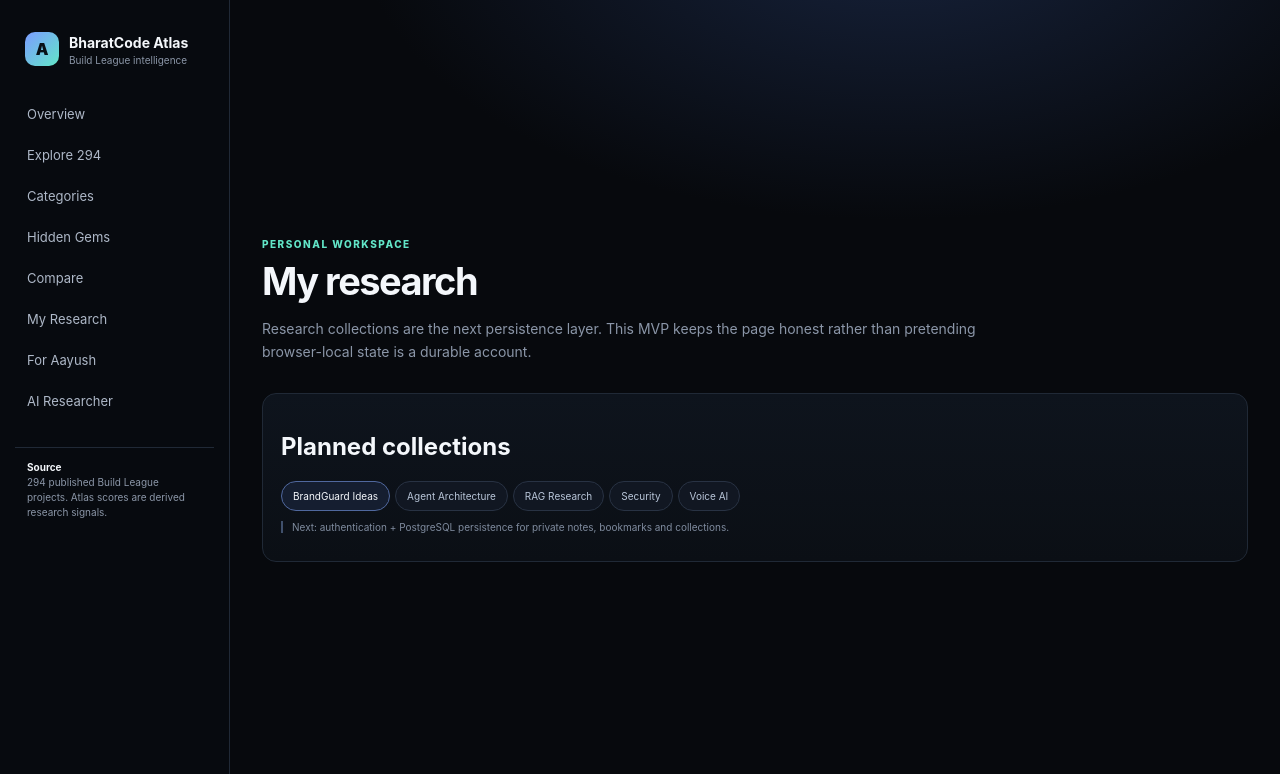
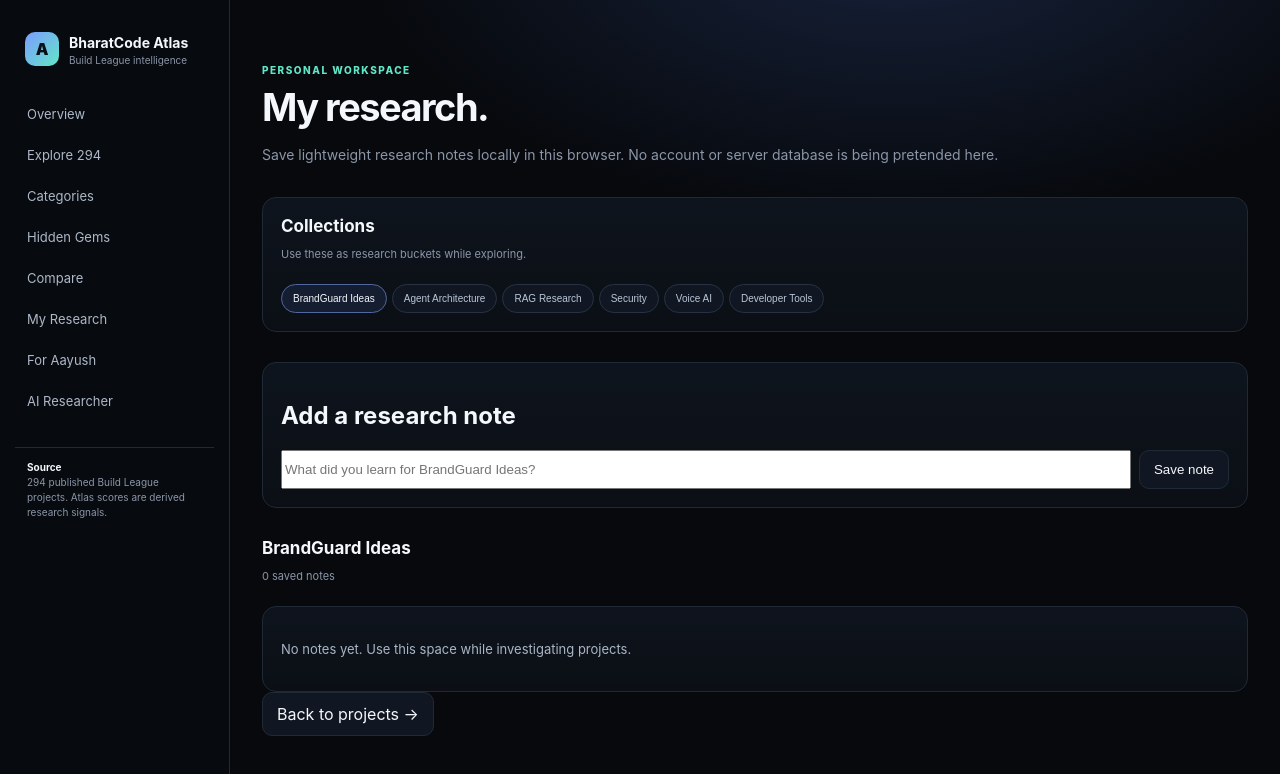
Before and after one commit to aayush-as69/BharatCode-Atlas, a Next.js app: page /research in a window 1280 px wide. Shown: the top 774 px of the page. Built offline with nearby package versions, Linux system fonts and the light colour scheme.

Commit message:
Add local research workspace

```diff
--- a/app/research/page.jsx
+++ b/app/research/page.jsx
@@ -1,2 +1,51 @@
+'use client';
+
+import {useEffect,useState} from 'react';
+import Link from 'next/link';
 import Nav from '@/components/Nav';
-export default function Research(){return <div className="shell"><Nav/><main className="main"><div className="eyebrow">Personal workspace</div><h1 className="title">My research</h1><p className="sub">Research collections are the next persistence layer. This MVP keeps the page honest rather than pretending browser-local state is a durable account.</p><div className="panel section"><h2>Planned collections</h2><div className="tags"><span className="chip on">BrandGuard Ideas</span><span className="chip">Agent Architecture</span><span className="chip">RAG Research</span><span className="chip">Security</span><span className="chip">Voice AI</span></div><p className="notice">Next: authentication + PostgreSQL persistence for private notes, bookmarks and collections.</p></div></main></div>}
+
+const KEY='bharatcode-atlas-research-v1';
+const defaults=['BrandGuard Ideas','Agent Architecture','RAG Research','Security','Voice AI','Developer Tools'];
+
+export default function Research(){
+  const [items,setItems]=useState([]);
+  const [collection,setCollection]=useState('BrandGuard Ideas');
+  const [note,setNote]=useState('');
+
+  useEffect(()=>{try{setItems(JSON.parse(localStorage.getItem(KEY)||'[]'));}catch{}},[]);
+  function addNote(){
+    if(!note.trim()) return;
+    const next=[{id:Date.now(),collection,text:note.trim(),createdAt:new Date().toISOString()},...items];
+    setItems(next);localStorage.setItem(KEY,JSON.stringify(next));setNote('');
+  }
+  function remove(id){
+    const next=items.filter(x=>x.id!==id);setItems(next);localStorage.setItem(KEY,JSON.stringify(next));
+  }
+
+  return <div className="shell"><Nav/><main className="main">
+    <div className="eyebrow">Personal workspace</div>
+    <h1 className="title">My research.</h1>
+    <p className="sub">Save lightweight research notes locally in this browser. No account or server database is being pretended here.</p>
+
+    <section className="panel section">
+      <div className="sectionhead"><div><h2>Collections</h2><p>Use these as research buckets while exploring.</p></div></div>
+      <div className="tags">{defaults.map(x=><button key={x} className={'chip '+(collection===x?'on':'')} onClick={()=>setCollection(x)}>{x}</button>)}</div>
+    </section>
+
+    <section className="panel section">
+      <h2>Add a research note</h2>
+      <div style={{display:'flex',gap:8,marginTop:12}}>
+        <input value={note} onChange={e=>setNote(e.target.value)} onKeyDown={e=>e.key==='Enter'&&addNote()} placeholder={'What did you learn for '+collection+'?'} style={{flex:1}}/>
+        <button className="button" onClick={addNote}>Save note</button>
+      </div>
+    </section>
+
+    <section className="section">
+      <div className="sectionhead"><div><h2>{collection}</h2><p>{items.filter(x=>x.collection===collection).length} saved notes</p></div></div>
+      <div className="list">{items.filter(x=>x.collection===collection).map(x=><div key={x.id} className="panel" style={{marginBottom:8}}><p className="prose">{x.text}</p><button className="chip" onClick={()=>remove(x.id)}>Remove</button></div>)}</div>
+      {!items.filter(x=>x.collection===collection).length&&<div className="panel"><p className="prose">No notes yet. Use this space while investigating projects.</p></div>}
+    </section>
+
+    <Link className="button" href="/explore">Back to projects →</Link>
+  </main></div>;
+}
```
